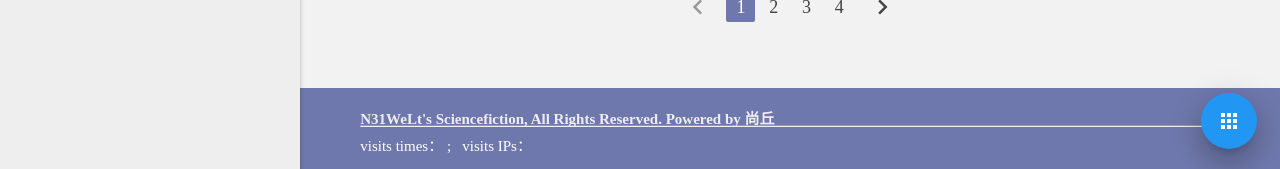
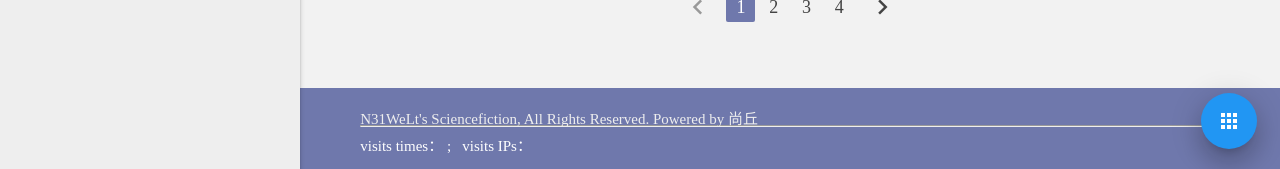
Before and after one commit to keepwalk/keepwalk.github.io, a Jekyll site: the page built from index.html, in a window 1280 px wide and 1357 px high. Shown: the part 1185-1354 px from the top of the window. Built offline with Jekyll 4.4.1, drawn with Linux system fonts in a browser that asks for light colours; the list of posts is cut into pages by our own code; comment, search, counter and statistics services are not loaded.

Commit message:
Update page.sass

```diff
--- a/assets/css/page.sass
+++ b/assets/css/page.sass
@@ -233,7 +233,7 @@ footer
     height: 10px
     font-family: cursive
     font-size: 1rem
-    font-weight: bold
+    //font-weight: bold
     margin: 0
   .visit-statistics
     margin-top: 0px
```
